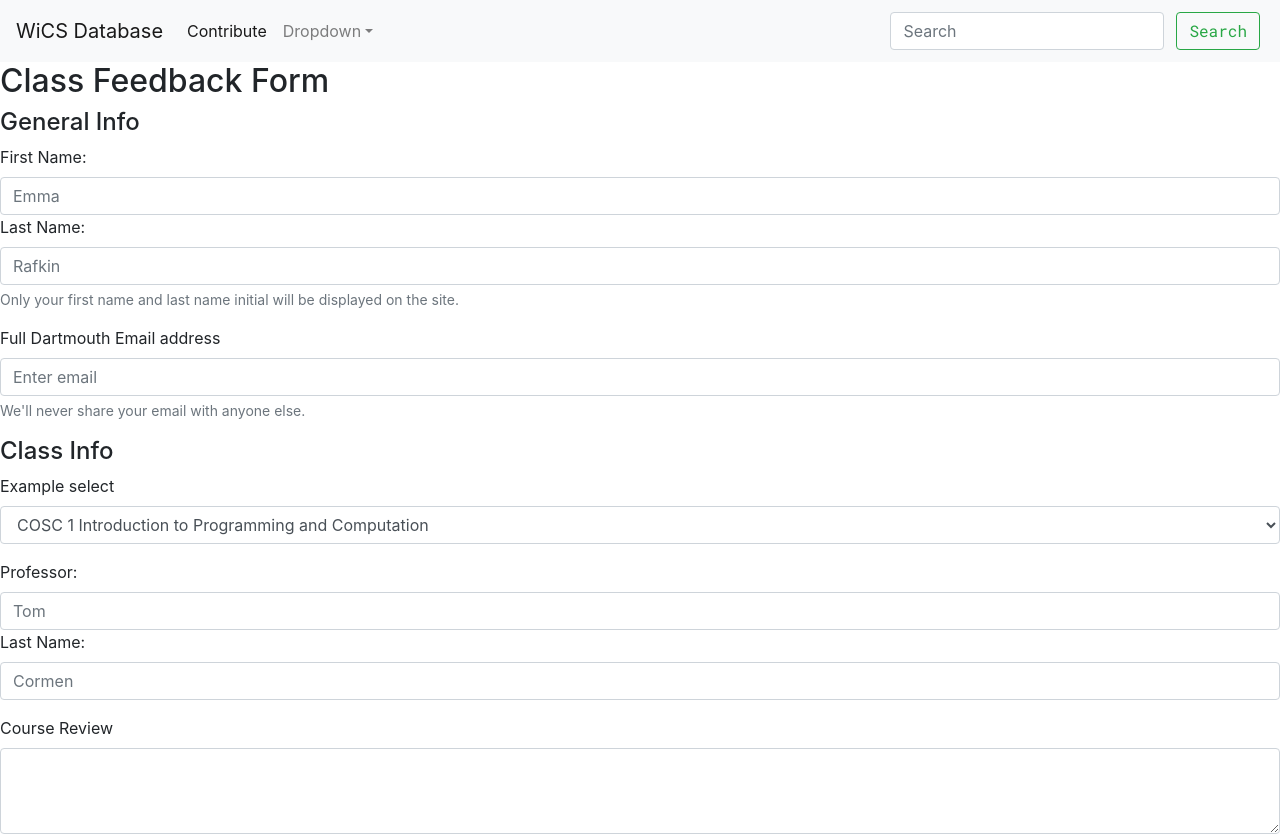
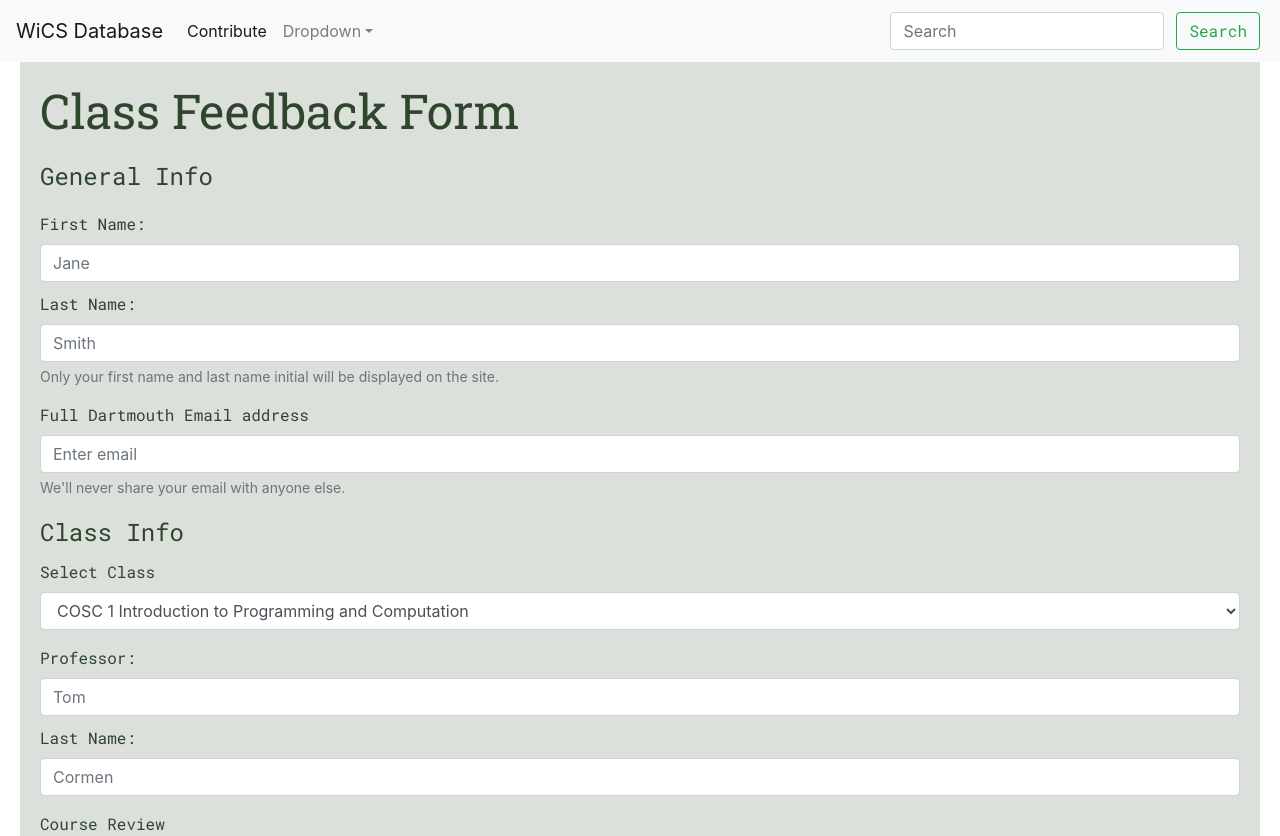
Before and after one commit to DALI-mini-webdev/final-project-jeem-teem, a React (Create React App) app in the folder jeem-team-website/: page /form in a window 1280 px wide. Shown: the top 836 px of the page. Built offline with nearby package versions, Linux system fonts and the light colour scheme.

Commit message:
more styling yay

```diff
--- a/jeem-team-website/src/components/ClassFeedback.js
+++ b/jeem-team-website/src/components/ClassFeedback.js
@@ -1,5 +1,7 @@
 import { Button, Form } from 'react-bootstrap';
 import 'bootstrap/dist/css/bootstrap.min.css';
+import "../jcustom.css";
+import "./form.css";
 import React from 'react';
 
 class ClassFeedback extends React.Component {
@@ -14,11 +16,11 @@ class ClassFeedback extends React.Component {
     render() {
         return (
             <div>
-                <h4>Class Info</h4>
+                <h4 className="header">Class Info</h4>
 
                 {/* drop down select for class */}
                 <Form.Group controlId="exampleForm.ControlSelect1">
-                    <Form.Label>Example select</Form.Label>
+                    <Form.Label className="body">Select Class</Form.Label>
                     <Form.Control as="select">
                         <option>COSC 1 Introduction to Programming and Computation</option>
                         <option>COSC 2 Programming for Interactive Audio-Visual Arts</option>
@@ -33,26 +35,26 @@ class ClassFeedback extends React.Component {
 
                 {/* prof */}
                 <Form.Group controlId="formProf">
-                    <Form.Label>Professor: </Form.Label>
+                    <Form.Label className="body">Professor: </Form.Label>
                     <Form.Control type="text" placeholder="Tom" />
 
-                    <Form.Label>Last Name: </Form.Label>
+                    <Form.Label className="body">Last Name: </Form.Label>
                     <Form.Control type="text" placeholder="Cormen" />
                 </Form.Group>
 
                 {/* review */}
                 <Form.Group controlId="exampleForm.ControlTextarea1">
-                    <Form.Label>Course Review</Form.Label>
+                    <Form.Label className="body">Course Review</Form.Label>
                     <Form.Control as="textarea" rows={3} />
                 </Form.Group>
 
                 {/* want to be contacted by underclassmen? (Y/N) */}
                 <Form.Group>
-                    <Form.Label>Do you want to be contacted with questions regarding your review and class experience?</Form.Label>
+                    <Form.Label className="body">Do you want to be contacted with questions regarding your review and class experience?</Form.Label>
                     {['radio'].map((type) => (
                         <div key={`inline-${type}`} className="mb-3">
-                            <Form.Check inline label="yes" type={type} id={`inline-${type}-yes`} />
-                            <Form.Check inline label="no" type={type} id={`inline-${type}-no`} />
+                            <Form.Check className="body" inline label="yes" type={type} id={`inline-${type}-yes`} />
+                            <Form.Check className="body" inline label="no" type={type} id={`inline-${type}-no`} />
                         </div>
                     ))}
                 </Form.Group>
--- a/jeem-team-website/src/components/Landing.js
+++ b/jeem-team-website/src/components/Landing.js
@@ -15,7 +15,7 @@ class Landing extends React.Component {
                 <div className="LandingPage">
                     <title className="whiteText">Welcome</title>
                     <title className="subtitle">We have compiled this for future women in computer science.</title>
-                    <button className="CTA">let's go!</button>
+                    <button className="btn btn-default btn-lg CTA">let's go!</button>
                 </div>
             </div>
         )
--- a/jeem-team-website/src/components/UserForm.js
+++ b/jeem-team-website/src/components/UserForm.js
@@ -1,5 +1,7 @@
 import { Button, Form } from 'react-bootstrap';
 import 'bootstrap/dist/css/bootstrap.min.css';
+import "../jcustom.css";
+import "./form.css";
 import React from 'react';
 import ClassFeedback from './ClassFeedback';
 
@@ -12,26 +14,26 @@ class UserForm extends React.Component {
 
     render() {
         return (
-            <div>
-                <h2>Class Feedback Form</h2>
+            <div className="form">
+                <h2 className="title">Class Feedback Form</h2>
                 {/* do we want some sort of user authentication
                 to ensure the user submitting the form is an actual dartmouth student -- like how layuplist does it?
                 (probably can't check whether they've taken the class though) */}
-                <h4>General Info</h4>
+                <h4 className="header">General Info</h4>
                 <Form>
                     <Form.Group controlId="formBasicName">
-                        <Form.Label>First Name: </Form.Label>
-                        <Form.Control type="text" placeholder="Emma" />
+                        <Form.Label className="body" >First Name: </Form.Label>
+                        <Form.Control type="text" placeholder="Jane" />
 
-                        <Form.Label>Last Name: </Form.Label>
-                        <Form.Control type="text" placeholder="Rafkin" />
+                        <Form.Label className="body" >Last Name: </Form.Label>
+                        <Form.Control type="text" placeholder="Smith" />
                         <Form.Text className="text-muted">
                             Only your first name and last name initial will be displayed on the site.
                         </Form.Text>
                     </Form.Group>
 
                     <Form.Group controlId="formBasicEmail">
-                        <Form.Label>Full Dartmouth Email address</Form.Label>
+                        <Form.Label className="body" >Full Dartmouth Email address</Form.Label>
                         <Form.Control type="email" placeholder="Enter email" />
                         <Form.Text className="text-muted">
                             We'll never share your email with anyone else.
--- /dev/null
+++ b/jeem-team-website/src/components/form.css
@@ -0,0 +1,39 @@
+@import url('https://fonts.googleapis.com/css2?family=Roboto+Condensed:wght@300&family=Roboto+Mono&family=Roboto+Slab&display=swap');
+/*
+font-family: 'Roboto Condensed', sans-serif;
+font-family: 'Roboto Mono', monospace;
+font-family: 'Roboto Slab', serif;
+*/
+/*
+background-color: #7e8d79;
+*/
+
+.form {
+    display: flex;
+    flex-direction: column;
+    justify-content: space-between;
+    margin-left: 20px;
+    margin-right: 20px;
+    padding: 20px;
+    background-color: #7e8d7946;
+}
+
+.header {
+    display: flex;
+    text-align: left;
+    color: #2F452E;
+    font-family: 'Roboto Mono', monospace;
+    font-size: 1.5rem;
+    line-height: 1.5;
+    margin-top: 10px;
+}
+
+.body {
+    display: flex;
+    text-align: left;
+    color: #2F452E;
+    font-family: 'Roboto Mono', monospace;
+    font-size: 1rem;
+    line-height: 1.5;
+    margin-top: 10px;
+}
--- a/jeem-team-website/src/jcustom.css
+++ b/jeem-team-website/src/jcustom.css
@@ -5,11 +5,13 @@ font-family: 'Roboto Mono', monospace;
 font-family: 'Roboto Slab', serif;
 */
 
+
 .App {
-  background-color: #f8f2e8;
+  background-color: #455A3E;
   padding: 10px;
 }
-title {
+
+.title {
   display: flex;
   justify-content: flex-start;
   /* align-items: flex-start; */
@@ -18,19 +20,19 @@ title {
   font-family: 'Roboto Slab', serif;
 }
 .whiteText{
+  font-size: calc(8rem);
   color: #fff;
 }
 
 .subtitle{
-  font-size: 1.5rem;
+  font-size: 2rem;
   color: #fff;
 }
 
-body1 {
+.body1 {
   display: flex;
   text-align: left;
   color: #2F452E;
-  background-color: #f8f2e8;
   font-family: 'Roboto Mono', monospace;
   font-size: 1rem;
   line-height: 1.5;
@@ -60,21 +62,22 @@ button:hover {
   padding: 0.6rem 1.8em;
   text-align: center;
   display: inline-block;
-  margin: 0.25rem;
+  margin: 1.5rem;
   cursor: pointer;
   border-radius: 1.5rem;
 }
+
 .CTA:hover {
   background-color: #C2D1BD;
 }
 
 .LandingPage{
   display: flex;
-  height: 100%;
+  height: 600px;
   width: 100%;
   flex-direction: column;
   align-items: center;
-  justify-items: center;
+  justify-content: center;
 }
 
 .BackgroundImage {
```
